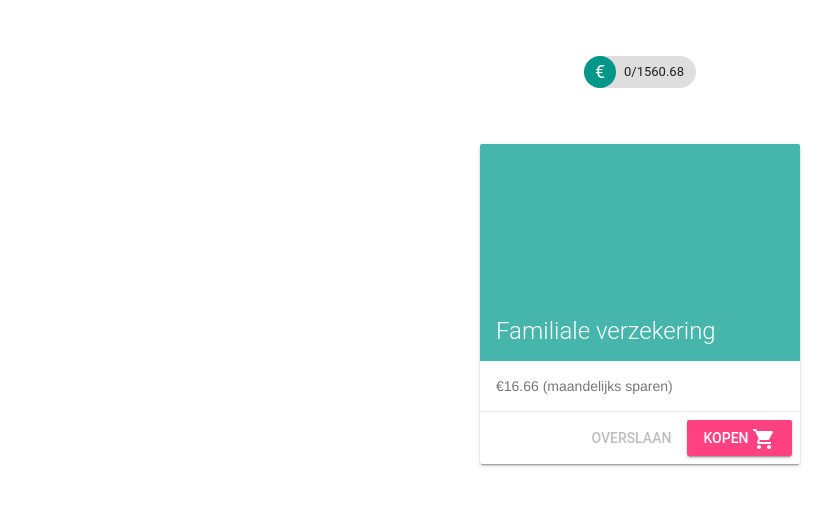
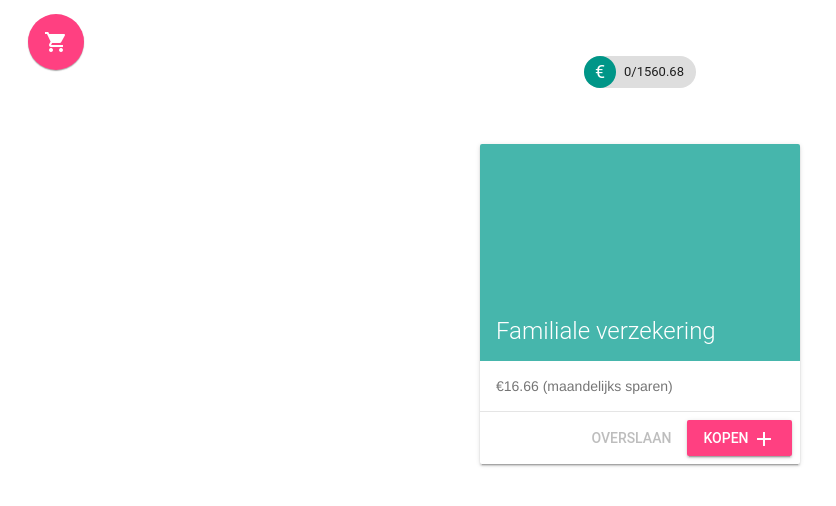
Before and after one commit to ThomasAndrewMacLean/budget-spel, a Vue app: page / in a window 1280 px wide. Shown: the top 506 px of the page, without its empty margins (0-836 px from the left). Built offline with nearby package versions, Linux system fonts and the light colour scheme.

Commit message:
test shopping cart 🛒

```diff
--- /dev/null
+++ b/data/intro.json
@@ -0,0 +1,10 @@
+{
+    "titel": "Het gezin van Nadia en Anwer",
+    "text": "Dit gezin woont in Oostende in een tweeslaapkamerappartement op de 3e verdieping (geen lift). Ze zouden graag verhuizen naar een ruimer appartement maar kunnen momenteel de huurwaarborg niet betalen. Ze zijn ingeschreven op de wachtlijst voor een sociale huurwoning en moeten vermoedelijk nog ongeveer 6 jaar wachten. Ze beschikken niet over een wasmachinge. Ze hebben weinig familie in België. Met hun familie in hun thuisland hebben ze bijna dagelijks contact via internet. Het gezin woont op 1.5 km van de school.",
+    "mama": "Mama Nadia is gezinshoofd. Ze ontvangt een leefloon van het OCMW en volgt Nederlandse les. Ze verplaatst zich met bus en tram. Haar omni-pass is verlopen. Mama wil graag naar de kapper. Haar klasgenoten stellen voor om voor de vakantie eens met z'n allen te gaan lunchen na de laatste les.",
+    "papa": "Papa Anwer heeft momenteel geen inkomen en zoekt werk. Hij heeft deze maand enkele sollicitatiegesprekken. Hij verplaatst zich met de fiets maar die heeft helaas een lekke band. Hij is hardnekkig roker maar zou willen stoppen. Papa wil mama verrassen met een etentje op restaurant voor Valentijn. Thuis kookt hij en hij doet de boodschappen.",
+    "dochter": "Dochter Naomi wordt deze maand 10 jaar. Ze gaat met de bus naar school maar wil graag met de fiets gaan, samen met haar vriendinnetje dat in de buurt woont. Daarom wil ze graag een fiets voor haar verjaardag. Haar buzzy-pass is verlopen. Naomi is een heel lief maar verlegen meisje en vindt soms moeilijk aansluiting bij klasgenoten. Ze volgt balletles en doet dit heel graag. Ze is uitgenodigd op het verjaardagsfeestje van een klasgenootje en kijkt hier erg naar uit. Ze heeft nieuwe schoenen nodig want ze heeft gaten haar zolen. Ze volgt logopedie. Ze is verkouden en heeft een abces aan de tanden.",
+    "zoontje": "Zoontje Jeremy is 4 jaar. Hij gaat samen met mama met de bus naar school. Het is een heel actieve en sportieve jongen. Daarom gaat hij wekelijks naar het kleuterturnen. Hij heeft een gevoelige huid (eczeem) en is nog niet droog 's nachts. Voor zijn huid moet hij speciale zeep gebruiken en elke dag ingesmeerd worden. Jeremy is ook verkouden. Hij wil graag met zijn beste vriendje op kleutersportkamp in de vakantie. Jeremy verslijt snel broeken en heeft nieuwe nodig.",
+    "zus": "De zus van papa, die in Wallonië woont, zal samen met haar gezin op bezoek komen tijdens de krokusvakantie. Anwer wil zijn schoonbroer graag meenemen naar een match tussen KVO en Anderlecht als ze op bezoek komen.",
+    "gezinsbudget":{"text":"Gezinsbudget voor deze maand", "leefloon": "€1190,27","naomi":"€170,96","jerremy":"€199,45"}
+}
--- a/package.json
+++ b/package.json
@@ -4,6 +4,7 @@
     "description": "",
     "main": "index.js",
     "scripts": {
+        "lint": "eslint src --fix",
         "dev": "cp -R ./static ./dist && parcel src/index.html",
         "build": "cp -R ./static ./dist && parcel build src/index.html"
     },
@@ -19,11 +20,13 @@
     },
     "homepage": "https://github.com/ThomasAndrewMacLean/budget-spel#readme",
     "dependencies": {
+        "eslint-plugin-vue": "^5.2.2",
         "vue": "^2.6.10",
         "vue-hot-reload-api": "^2.3.3"
     },
     "devDependencies": {
         "@vue/component-compiler-utils": "^3.0.0",
+        "eslint": "^5.16.0",
         "less": "^3.9.0",
         "parcel-bundler": "^1.12.3",
         "vue-template-compiler": "^2.6.10"
--- a/src/App.vue
+++ b/src/App.vue
@@ -1,13 +1,64 @@
 <template>
     <div class="wrapper">
-        <span class="chip mdl-chip mdl-chip--contact">
-            <span class="mdl-chip__contact mdl-color--teal mdl-color-text--white">€</span>
-            <span class="mdl-chip__text">{{runningTotal}}/{{totalBudget}}</span>
-        </span>
+        <div class="page" v-if="currentPage === pages.landingpage && intro">
+            <h2>{{intro.titel}}</h2>
+            <p>{{intro.text}}</p>
+            <button @click="currentPage = pages.intro"
+                class="mdl-button mdl-js-button mdl-button--raised mdl-js-ripple-effect mdl-button--accent">
+                Button
+            </button>
 
-        <card v-if="!finish" v-on:addToB="addToBasket" :data="cards[cardIndex]"></card>
-        <div v-if="finish">
-            <button @click="reload" class="mdl-button mdl-js-button mdl-button--fab mdl-js-ripple-effect mdl-button--colored">
+        </div>
+
+        <div class="overflow" v-if="currentPage === pages.intro">
+            <p>{{intro.mama}}</p>
+            <p>{{intro.papa}}</p>
+            <p>{{intro.dochter}}</p>
+            <p>{{intro.zoontje}}</p>
+            <p>{{intro.zus}}</p>
+
+            <button @click="currentPage = pages.cards"
+                class="mdl-button mdl-js-button mdl-button--raised mdl-button--colored">
+                Start
+            </button>
+
+        </div>
+
+        <div class="page" v-if="currentPage === pages.cards">
+            <button id="basket" @click="showShoppingcart"
+                class="mdl-button mdl-js-button mdl-button--fab mdl-js-ripple-effect mdl-button--colored">
+                <i class="material-icons">shopping_cart</i>
+            </button>
+            <span class="chip mdl-chip mdl-chip--contact">
+                <span class="mdl-chip__contact mdl-color--teal mdl-color-text--white">€</span>
+                <span class="mdl-chip__text">{{runningTotal}}/{{totalBudget}}</span>
+            </span>
+            <card v-if="cards.length" v-on:addToB="addToBasket" :data="cards[cardIndex]"></card>
+        </div>
+
+        <div class="page overflow" v-if="currentPage === pages.shoppingcart">
+            <h2>shoppingcart</h2>
+            <button id="basket" @click="showCards"
+                class="mdl-button mdl-js-button mdl-button--fab mdl-js-ripple-effect mdl-button--colored">
+                <i class="material-icons">shopping_cart</i>
+            </button>
+            <ul class="demo-list-control mdl-list">
+                <li v-for="card in handledCards" v-bind:key="card.id" class="mdl-list__item">
+                    <span class="mdl-list__item-primary-content">
+                        {{card.name}} </span>
+                    <span class="mdl-list__item-secondary-action">
+                        <label class="mdl-checkbox mdl-js-checkbox mdl-js-ripple-effect" for="list-checkbox-1">
+                            <input type="checkbox" id="list-checkbox-1" class="mdl-checkbox__input"
+                                :checked="!!basket.find(x => x.id=card.id)" />
+                        </label>
+                    </span>
+                </li>
+            </ul>
+        </div>
+
+        <div class="page" v-if="currentPage === pages.summary">
+            <button @click="reload"
+                class="mdl-button mdl-js-button mdl-button--fab mdl-js-ripple-effect mdl-button--colored">
                 <i class="material-icons">autorenew</i>
             </button>
         </div>
@@ -16,38 +67,59 @@
 
 <script>
     import {
-        BUDGET
+        BUDGET,
+        pages
     } from './constants';
-    const cards = require('../data/cards.json').sort(() => Math.random() - 0.5);;
+
     import card from './Card';
+
     export default {
         name: 'App',
         data() {
             return {
                 title: 'Budget Spel 💶',
                 totalBudget: BUDGET,
-                cards,
+                cards: [],
+                intro: null,
                 basket: [],
+                pages,
                 cardIndex: 0,
-                finish: false,
+                currentPage: pages.cards,
             };
         },
         mounted() {
-            // fetch('https://z0l80enr3f.execute-api.eu-west-1.amazonaws.com/latest/funds')
-            //   .then(x => x.json())
-            //   .then(funds => (this.funds = funds));
+            // This can be swappet out later for api call to Database
+            const cards = require('../data/cards.json').sort(() => Math.random() - 0.5);
+            this.cards = cards;
+            const intro = require('../data/intro.json');
+            this.intro = intro;
         },
         computed: {
             runningTotal: function () {
                 return this.basket.reduce((a, b) => (a += b.price), 0);
             },
+            handledCards: function () {
+                const newCards = [...this.cards];
+                return newCards.splice(0, this.cardIndex);
+            }
         },
         components: {
-            card
+            card,
         },
         methods: {
+            showShoppingcart() {
+                this.currentPage = this.pages.shoppingcart;
+            },
+            showCards() {
+                this.currentPage = this.pages.cards;
+            },
             reload() {
-                window.location.reload(true);
+                this.currentpage = this.pages.landingpage;
+                this.cardIndex = 0;
+                this.basket = [];
+
+                //hard reload, prob not needed here?
+                //window.location.reload(true);
             },
             addToBasket(item) {
                 if (!item) {
@@ -69,9 +141,9 @@
                     this.cardIndex = newIndex;
                 }
                 if (newIndex === this.cards.length) {
-                    this.finish = true;
+                    this.currentPage = this.pages.summary;
                 }
-            }
+            },
         },
     };
 </script>
@@ -90,4 +162,25 @@
     .chip {
         margin: 4rem;
     }
+
+    .page {
+        display: flex;
+        flex-direction: column;
+        align-items: center;
+        width: 100vw;
+    }
+
+    .overflow {
+        overflow: auto;
+    }
+
+    .demo-list-control {
+        width: 300px;
+    }
+
+    #basket {
+        position: absolute;
+        left: 2rem;
+        top: 1rem;
+    }
 </style>
--- a/src/Card.vue
+++ b/src/Card.vue
@@ -19,7 +19,7 @@
             <div class="mdl-card__actions mdl-card--border">
                 <a @click="$emit('addToB', data)"
                     class="float-right mdl-button mdl-js-button mdl-button--raised mdl-js-ripple-effect mdl-button--accent">
-                    Kopen <i class="material-icons">shopping_cart</i> </a>
+                    Kopen <i class="material-icons">add</i> </a>
                 <a :disabled="data.obligatory" @click="!data.obligatory && $emit('addToB')"
                     class="float-right mdl-button mdl-button--colored mdl-js-button mdl-js-ripple-effect">
                     Overslaan
@@ -37,7 +37,7 @@
                 required: true,
             }
         }
-    }
+    };
 </script>
 
 <style scoped>
--- a/src/constants.js
+++ b/src/constants.js
@@ -1 +1,10 @@
 export const BUDGET = 1560.68;
+
+export const pages = Object.freeze({
+  landingpage: 0,
+  intro: 1,
+  cards: 2,
+  shoppingcart: 3,
+  overview: 4,
+  summary: 5,
+});
--- a/src/script.js
+++ b/src/script.js
@@ -1,7 +1,7 @@
-import Vue from 'vue'
-import App from './App'
+import Vue from 'vue';
+import App from './App';
 
 new Vue({
   el: '#app',
   render: h => h(App)
-})
+});
```
Also changed, not shown: .eslintrc.js (added), 2 other files (tests, documents, lock files or other folders).
